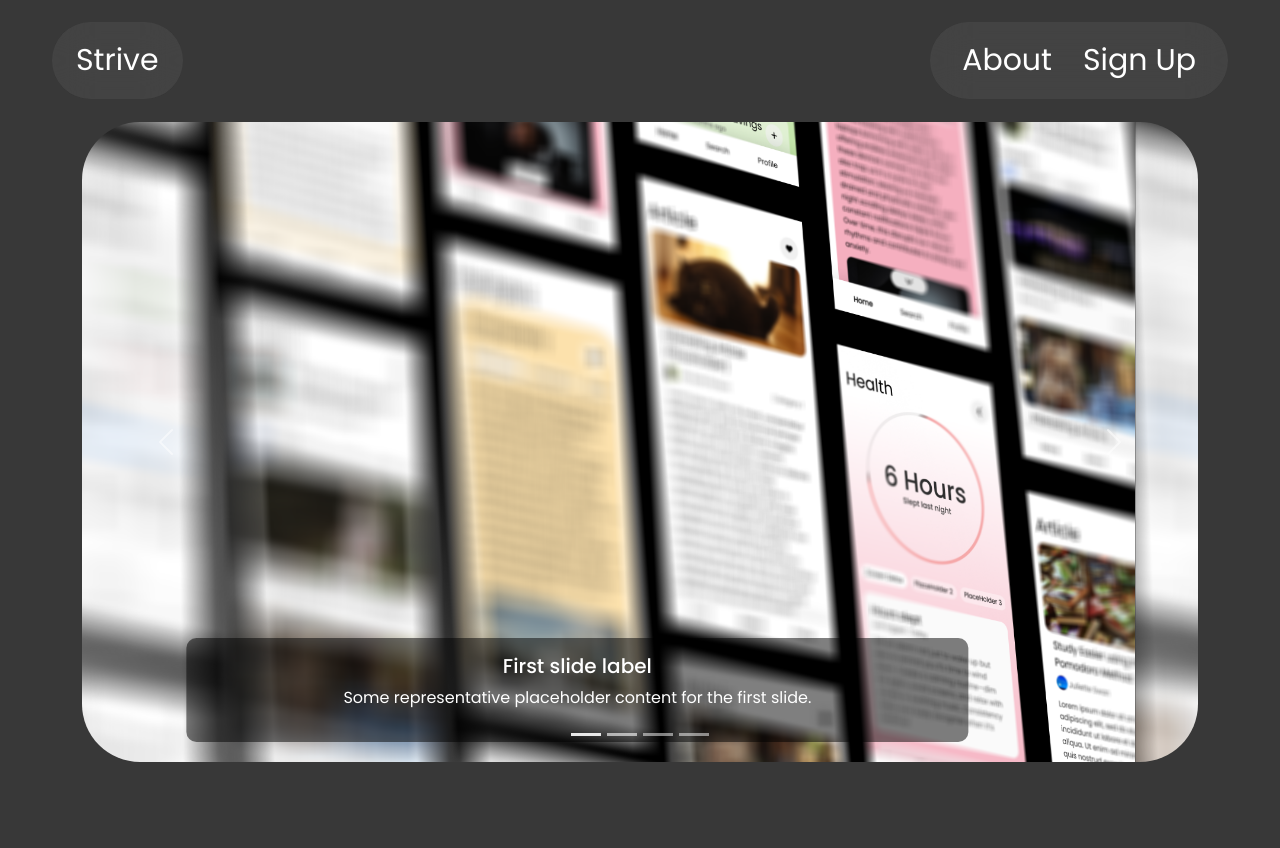
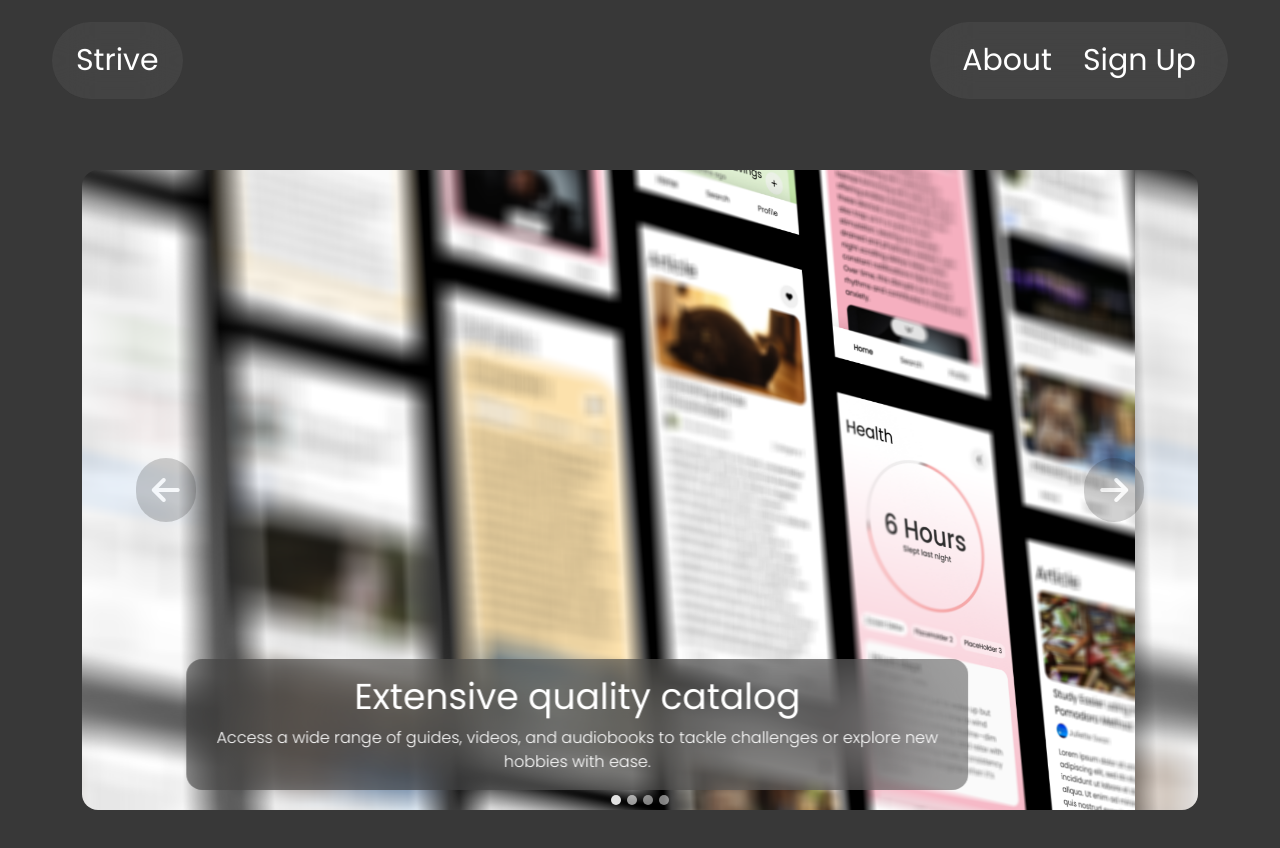
Before and after one commit to NichitaCon/WDF-CA1, a website: page carousel.html in a window 1280 px wide. Before the commit the page ends 800 px from the top, so only its background shows below. Drawn offline with nearby package versions, Linux system fonts and the light colour scheme.

Commit message:
(Carousel) Styling finished, need to create new photos

```diff
--- a/carousel.html
+++ b/carousel.html
@@ -6,10 +6,11 @@
     <meta name="viewport" content="width=device-width, initial-scale=1">
     <title>Strive - Features</title>
     <link rel="stylesheet" href="assets/css/style.css">
+    <link rel="stylesheet" href="https://cdnjs.cloudflare.com/ajax/libs/font-awesome/6.0.0-beta3/css/all.min.css">
     <link rel="preconnect" href="https://fonts.googleapis.com">
     <link rel="preconnect" href="https://fonts.gstatic.com" crossorigin>
     <link
-        href="https://fonts.googleapis.com/css2?family=Poppins:ital,wght@0,100;0,200;0,300;0,400;0,500;0,600;0,700;0,800;0,900;1,100;1,200;1,300;1,400;1,500;1,600;1,700;1,800;1,900&display=swap"
+        href="https://fonts.googleapis.com/css2?family=Poppins:ital,wght@0,100;0,200;0,300;0,400;0,500;0,600;0,700;0,800;0,900;1,100;1,200;1,300;1,400;1,500;1,600;1,700;1,800&display=swap"
         rel="stylesheet">
 </head>
 
@@ -19,12 +20,10 @@
     <nav class="sticky-top navbar navbar-expand-lg navbar-light bar">
         <div class="container-fluid">
             <a class="navbar-brand" href="index.html">Strive</a>
-
             <button class="navbar-toggler" type="button" data-bs-toggle="collapse" data-bs-target="#navbarNav"
                 aria-controls="navbarNav" aria-expanded="false" aria-label="Toggle navigation">
                 <span class="navbar-toggler-icon"></span>
             </button>
-
             <div class="collapse navbar-collapse" id="navbarNav">
                 <ul class="navbar-nav ms-auto">
                     <li class="nav-item">
@@ -38,54 +37,58 @@
         </div>
     </nav>
 
-
-
     <!-- CAROUSEL -->
-    <section>
+    <section class="py-5">
         <div class="container">
             <div id="carouselExampleCaptions" class="carousel slide" data-bs-ride="carousel">
                 <div class="carousel-indicators">
-                    <button type="button" data-bs-target="#carouselExampleCaptions" data-bs-slide-to="0" class="active" aria-current="true" aria-label="Slide 1"></button>
-                    <button type="button" data-bs-target="#carouselExampleCaptions" data-bs-slide-to="1" aria-label="Slide 2"></button>
-                    <button type="button" data-bs-target="#carouselExampleCaptions" data-bs-slide-to="2" aria-label="Slide 3"></button>
-                    <button type="button" data-bs-target="#carouselExampleCaptions" data-bs-slide-to="3" aria-label="Slide 4"></button>
+                    <button type="button" data-bs-target="#carouselExampleCaptions" data-bs-slide-to="0" class="active"
+                        aria-current="true" aria-label="Slide 1"></button>
+                    <button type="button" data-bs-target="#carouselExampleCaptions" data-bs-slide-to="1"
+                        aria-label="Slide 2"></button>
+                    <button type="button" data-bs-target="#carouselExampleCaptions" data-bs-slide-to="2"
+                        aria-label="Slide 3"></button>
+                    <button type="button" data-bs-target="#carouselExampleCaptions" data-bs-slide-to="3"
+                        aria-label="Slide 4"></button>
                 </div>
                 <div class="carousel-inner">
                     <div class="carousel-item active">
                         <img src="images/AppBackground_00000.png" class="d-block w-100" alt="First slide">
-                        <div class="carousel-caption d-none d-md-block">
-                            <h5>First slide label</h5>
-                            <p>Some representative placeholder content for the first slide.</p>
+                        <div class="carousel-caption">
+                            <h2>Extensive quality catalog</h2>
+                            <p>Access a wide range of guides, videos, and audiobooks to tackle challenges or explore new hobbies with ease.</p>
                         </div>
                     </div>
                     <div class="carousel-item">
                         <img src="images/AppBackground_00000.png" class="d-block w-100" alt="Second slide">
-                        <div class="carousel-caption d-none d-md-block">
-                            <h5>Second slide label</h5>
-                            <p>Some representative placeholder content for the second slide.</p>
+                        <div class="carousel-caption">
+                            <h2>Set and Achieve Goals</h2>
+                            <p>Create actionable goals and track your progress with intuitive tools to stay motivated.</p>
                         </div>
                     </div>
                     <div class="carousel-item">
                         <img src="images/AppBackground_00000.png" class="d-block w-100" alt="Third slide">
-                        <div class="carousel-caption d-none d-md-block">
-                            <h5>Third slide label</h5>
-                            <p>Some representative placeholder content for the third slide.</p>
+                        <div class="carousel-caption">
+                            <h2>Personalized for You</h2>
+                            <p>Receive personalized recommendations and insights to help you grow and succeed.</p>
                         </div>
                     </div>
                     <div class="carousel-item">
                         <img src="images/AppBackground_00000.png" class="d-block w-100" alt="Fourth slide">
-                        <div class="carousel-caption d-none d-md-block">
-                            <h5>Fourth slide label</h5>
-                            <p>Some representative placeholder content for the fourth slide.</p>
+                        <div class="carousel-caption">
+                            <h2>Connect with Experts</h2>
+                            <p>Get advice and support from industry experts to help you overcome challenges and achieve your goals.</p>
                         </div>
                     </div>
                 </div>
-                <button class="carousel-control-prev" type="button" data-bs-target="#carouselExampleCaptions" data-bs-slide="prev">
-                    <div class="carousel-control-prev-icon" aria-hidden="true"></div>
+                <button class="carousel-control-prev sideButton" type="button" data-bs-target="#carouselExampleCaptions"
+                    data-bs-slide="prev">
+                    <i class="fa-solid fa-arrow-left"></i>
                     <span class="visually-hidden">Previous</span>
                 </button>
-                <button class="carousel-control-next" type="button" data-bs-target="#carouselExampleCaptions" data-bs-slide="next">
-                    <span class="carousel-control-next-icon" aria-hidden="true"></span>
+                <button class="carousel-control-next sideButton" type="button" data-bs-target="#carouselExampleCaptions"
+                    data-bs-slide="next">
+                    <i class="fa-solid fa-arrow-right"></i>
                     <span class="visually-hidden">Next</span>
                 </button>
             </div>
@@ -93,9 +96,8 @@
     </section>
 
     <script src="https://cdn.jsdelivr.net/npm/bootstrap@5.3.3/dist/js/bootstrap.bundle.min.js"
-        integrity="sha384-YvpcrYf0tY3lHB60NNkmXc5s9fDVZLESaAA55NDzOxhy9GkcIdslK1eN7N6jIeHz"
-        crossorigin="anonymous">
-    </script>
+        integrity="sha384-YvpcrYf0tY3lHB60NNkmXc5s9fDVZLESaAA55NDzOxhy9GkcIdslK1eN7N6jIeHz" crossorigin="anonymous">
+        </script>
 
 </body>
 
--- a/scss/sections/_carousel.scss
+++ b/scss/sections/_carousel.scss
@@ -1,28 +1,58 @@
-
 .carousel {
   padding: 0px;
-    border-radius: 58px;
+  border-radius: 16px;
   overflow: hidden;
   margin-top: 122px;
+
+  .carousel-indicators {
+    margin-bottom: 5px;
+    button {
+      width: 10px;
+      height: 10px;
+      border-radius: 50%;
+      background: #fff;
+      border: none;
+      outline: none;
     }
+  }
+
+  .sideButton {
+    i {
+        font-size: 2rem;
+      padding: 16px;
+      color: #fff;
+      background: rgb(51 51 51 / 45%);
+      backdrop-filter: blur(40.25px);
+      border-radius: 64px;
+      border: none;
+      outline: none;
+    }
+  }
+
+  .carousel-inner {
     .carousel-item {
       height: 80vh;
+
+      .carousel-caption {
+        border-radius: 16px;
+        background: rgb(51 51 51 / 45%);
+        backdrop-filter: blur(40px);
+        padding: 16px;
+
+        h2 {
+          font-size: 2.25rem;
+          font-weight: 400;
+        }
+        p {
+          margin: 0px;
+          font-weight: 300;
+        }
       }
 
-.carousel-item img {
+      img {
         object-fit: cover;
         height: 100%;
       }
-
-// .navbar {
-//     position: absolute;
-//     top: 0;
-//     width: 100%;
-//     z-index: 10;
-// }
-
-.carousel-caption {
-    background: rgba(0, 0, 0, 0.5);
-    padding: 1rem;
-    border-radius: 10px;
     }
+  }
+}
```
Also changed, not shown: scss/sections/_navbar.scss (+5 -2 lines), assets/css/style.css, 1 other file. Lines whose indentation alone changed are shown as unchanged.
